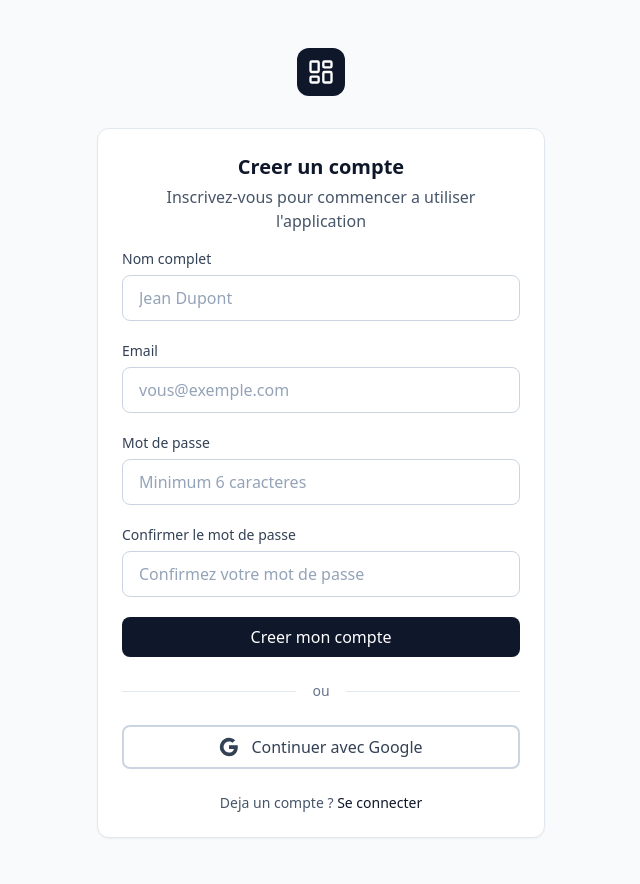
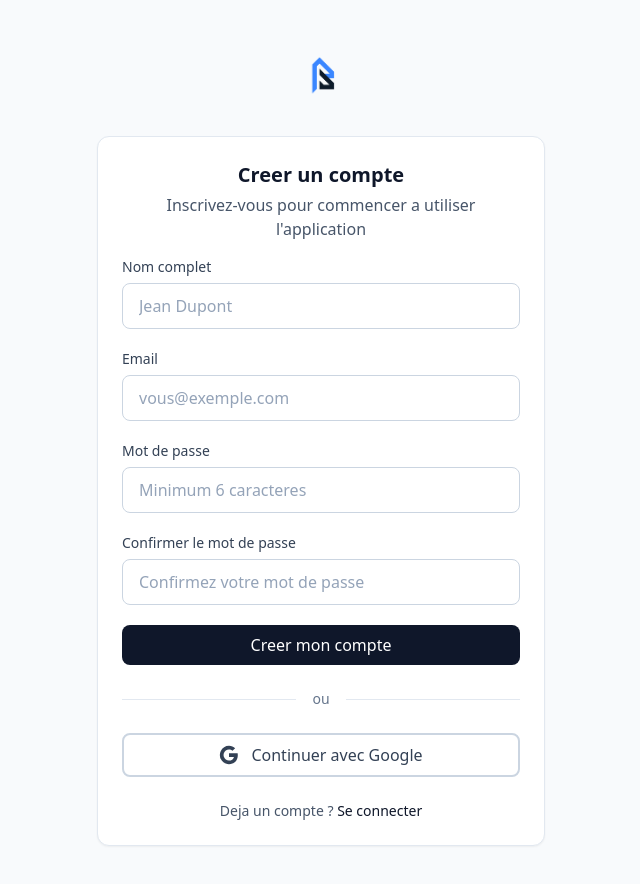
Before and after one commit to kasarif-design/repsitory2, a React (Vite) app: page /signup in a window 1280 px wide. Shown: the top 884 px of the page, without its empty margins (319-959 px from the left). Built offline with nearby package versions, Linux system fonts and the light colour scheme; no server answers.

Commit message:
Add logo to Signup page

```diff
--- a/src/pages/Signup.tsx
+++ b/src/pages/Signup.tsx
@@ -1,7 +1,7 @@
 import { useState } from 'react';
 import { Link, useNavigate } from 'react-router-dom';
-import { LayoutDashboard } from 'lucide-react';
 import { useAuth } from '../context/AuthContext';
+import logo from '../assets/logo.png';
 import { Button, Input, Card, CardHeader, CardTitle, CardDescription, CardContent, Alert } from '../components/ui';
 
 export function Signup() {
@@ -59,9 +59,7 @@ export function Signup() {
     <div className="min-h-screen bg-slate-50 flex flex-col justify-center py-12 px-4 sm:px-6 lg:px-8">
       <div className="sm:mx-auto sm:w-full sm:max-w-md">
         <Link to="/" className="flex items-center justify-center gap-2 mb-8">
-          <div className="w-12 h-12 bg-slate-900 rounded-xl flex items-center justify-center">
-            <LayoutDashboard className="w-7 h-7 text-white" />
-          </div>
+          <img src={logo} alt="Batium" className="w-14 h-14 object-contain" />
         </Link>
 
         <Card className="shadow-lg">
```
